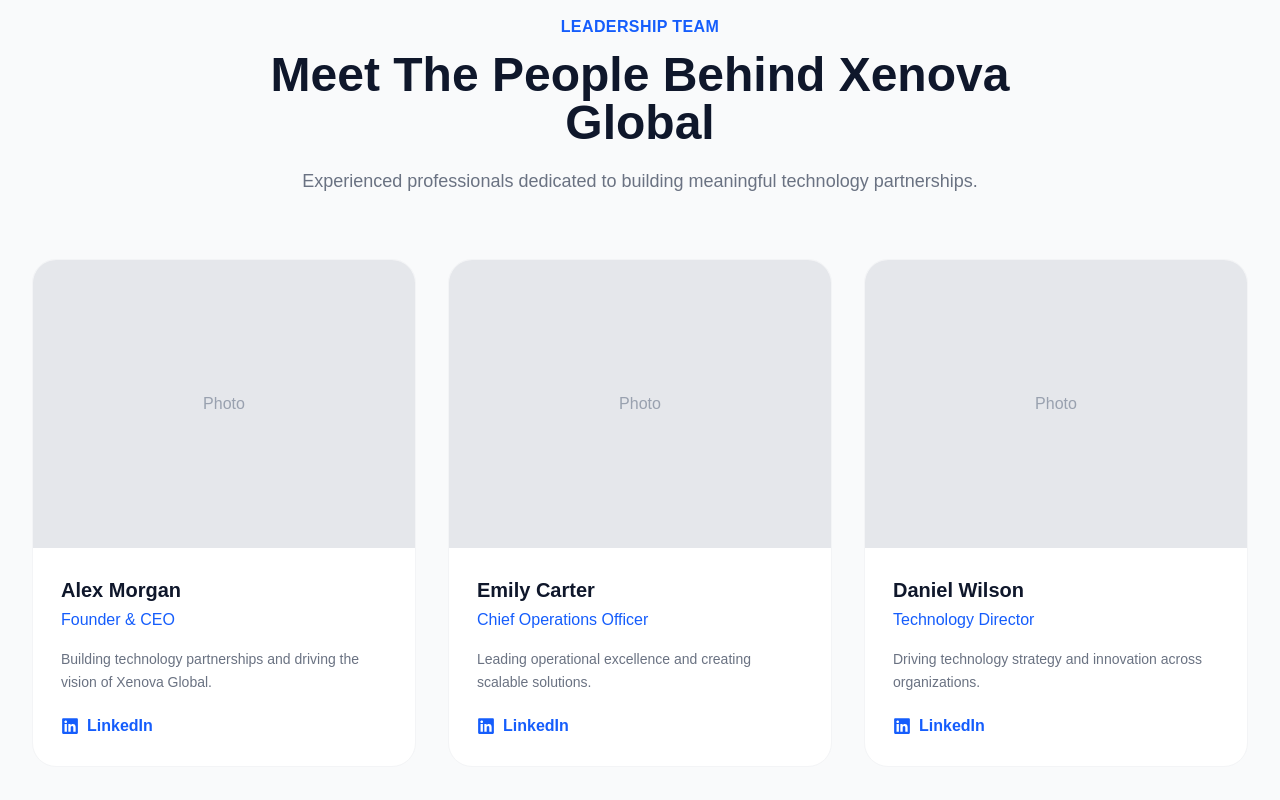
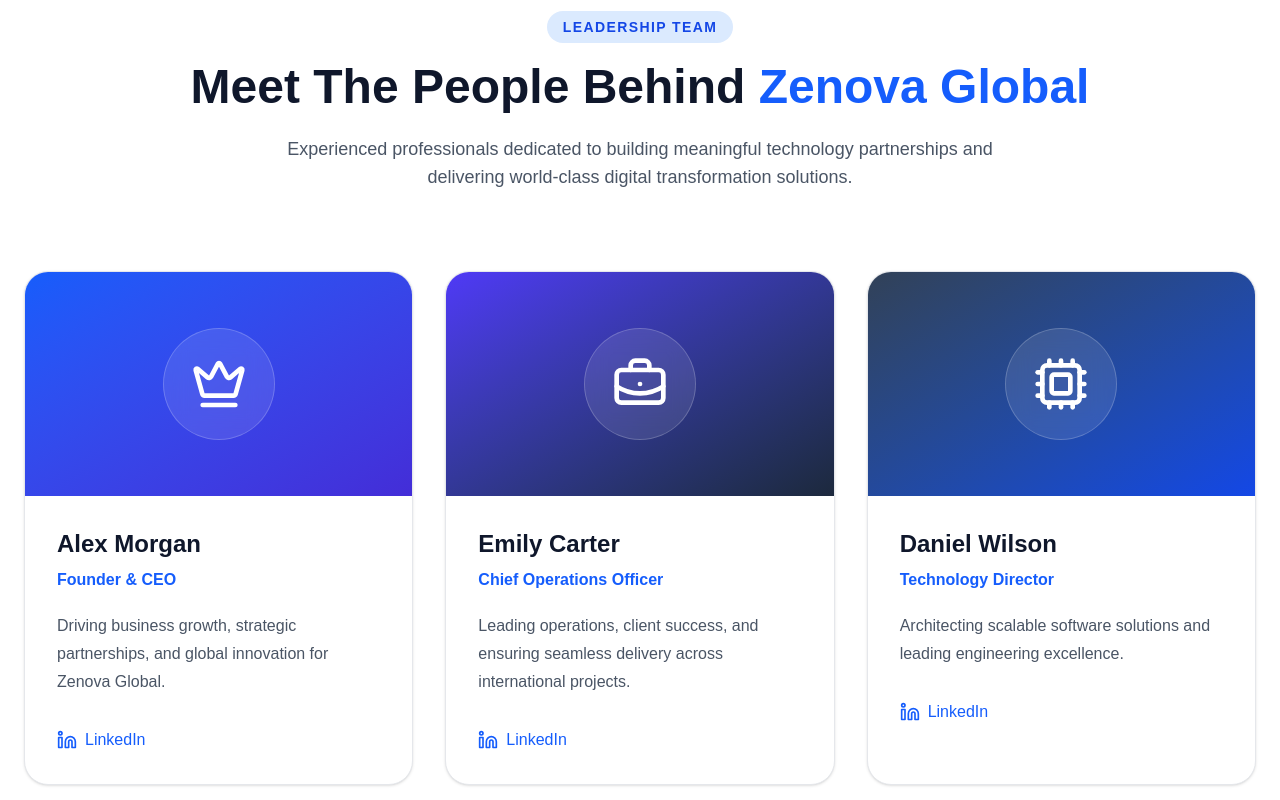
Before and after one commit to harshkheni1819/Zenovo-Global, a Next.js app: page /about in a window 1280 px wide. Shown: the part 2640-3440 px from the top of the page. Built offline with nearby package versions, Linux system fonts and the light colour scheme.

Commit message:
Add employer settings page

```diff
--- a/components/sections/Leadership.tsx
+++ b/components/sections/Leadership.tsx
@@ -1,250 +1,117 @@
-"use client";
-
-import { FaLinkedin } from "react-icons/fa";
-import { motion } from "framer-motion";
-import Container from "@/components/ui/Container";
-
+import {
+  Crown,
+  BriefcaseBusiness,
+  Cpu,
+  Linkedin,
+} from "lucide-react";
 
 const leaders = [
-
   {
-name:"Alex Morgan",
-role:"Founder & CEO",
-image:"/team/person1.jpg",
+    name: "Alex Morgan",
+    role: "Founder & CEO",
     description:
-"Building technology partnerships and driving the vision of Xenova Global."
+      "Driving business growth, strategic partnerships, and global innovation for Zenova Global.",
+    icon: Crown,
+    gradient: "from-blue-600 to-indigo-700",
   },
-
   {
-name:"Emily Carter",
-role:"Chief Operations Officer",
-image:"/team/person2.jpg",
+    name: "Emily Carter",
+    role: "Chief Operations Officer",
     description:
-"Leading operational excellence and creating scalable solutions."
+      "Leading operations, client success, and ensuring seamless delivery across international projects.",
+    icon: BriefcaseBusiness,
+    gradient: "from-indigo-600 to-slate-800",
   },
-
   {
-name:"Daniel Wilson",
-role:"Technology Director",
-image:"/team/person3.jpg",
+    name: "Daniel Wilson",
+    role: "Technology Director",
     description:
-"Driving technology strategy and innovation across organizations."
-}
-
+      "Architecting scalable software solutions and leading engineering excellence.",
+    icon: Cpu,
+    gradient: "from-slate-700 to-blue-700",
+  },
 ];
 
+export default function LeadershipPage() {
+  return (
+    <main className="bg-white">
+      <section className="mx-auto max-w-7xl px-6 py-24">
+        <div className="text-center">
+          <span className="rounded-full bg-blue-100 px-4 py-2 text-sm font-semibold uppercase tracking-widest text-blue-700">
+            Leadership Team
+          </span>
 
+          <h1 className="mt-6 text-5xl font-bold text-slate-900">
+            Meet The People Behind
+            <span className="text-blue-600"> Zenova Global</span>
+          </h1>
 
-export default function Leadership(){
+          <p className="mx-auto mt-6 max-w-3xl text-lg text-gray-600">
+            Experienced professionals dedicated to building meaningful
+            technology partnerships and delivering world-class digital
+            transformation solutions.
+          </p>
+        </div>
 
+        <div className="mt-20 grid gap-8 md:grid-cols-2 lg:grid-cols-3">
+          {leaders.map((leader) => {
+            const Icon = leader.icon;
 
-return(
+            return (
+              <div
+                key={leader.name}
+                className="overflow-hidden rounded-3xl border border-gray-200 bg-white shadow-sm transition-all duration-300 hover:-translate-y-2 hover:shadow-2xl"
+              >
+                {/* Header */}
 
-<section
-className="
-py-24
-bg-gray-50
-"
+                <div
+                  className={`flex h-56 items-center justify-center bg-gradient-to-br ${leader.gradient}`}
                 >
+                  <div className="flex h-28 w-28 items-center justify-center rounded-full border border-white/20 bg-white/10 backdrop-blur-md">
+                    <Icon className="h-14 w-14 text-white" />
+                  </div>
+                </div>
 
+                {/* Content */}
 
-<Container>
+                <div className="p-8">
+                  <h2 className="text-2xl font-bold text-slate-900">
+                    {leader.name}
+                  </h2>
 
-
-<div className="
-text-center
-max-w-3xl
-mx-auto
-">
-
-
-<p className="
-text-blue-600
-font-semibold
-uppercase
-tracking-wide
-">
-
-Leadership Team
-
+                  <p className="mt-2 font-semibold text-blue-600">
+                    {leader.role}
                   </p>
 
+                  <p className="mt-5 leading-7 text-gray-600">
+                    {leader.description}
+                  </p>
 
-<h2 className="
-mt-3
-text-4xl
-lg:text-5xl
-font-bold
-text-slate-900
-">
+                  <div className="mt-8 flex items-center gap-2 text-blue-600 hover:text-blue-800">
+                    <Linkedin size={20} />
+                    <span className="font-medium">LinkedIn</span>
+                  </div>
+                </div>
+              </div>
+            );
+          })}
+        </div>
 
-Meet The People
-Behind Xenova Global
+        {/* Bottom Section */}
 
+        <div className="mt-24 rounded-3xl bg-gradient-to-r from-slate-900 via-blue-900 to-slate-900 px-10 py-16 text-center text-white">
+          <h2 className="text-4xl font-bold">
+            Leadership Built on Trust & Innovation
           </h2>
 
-
-<p className="
-mt-5
-text-gray-500
-text-lg
-">
-
-Experienced professionals dedicated to
-building meaningful technology partnerships.
-
+          <p className="mx-auto mt-6 max-w-4xl text-lg text-slate-300">
+            Our leadership team combines decades of expertise in technology,
+            recruitment, and digital transformation to help organizations build
+            exceptional teams and deliver innovative business solutions
+            worldwide.
           </p>
-
-
         </div>
-
-
-
-
-
-<div className="
-grid
-md:grid-cols-3
-gap-8
-mt-16
-">
-
-
-{
-leaders.map((leader,index)=>(
-
-
-<motion.div
-
-key={leader.name}
-
-initial={{
-opacity:0,
-y:30
-}}
-
-whileInView={{
-opacity:1,
-y:0
-}}
-
-transition={{
-delay:index*0.1
-}}
-
-viewport={{
-once:true
-}}
-
-className="
-bg-white
-rounded-3xl
-overflow-hidden
-border
-border-gray-100
-hover:shadow-xl
-transition
-"
-
->
-
-
-{/* Image Placeholder */}
-
-<div className="
-h-72
-bg-gray-200
-flex
-items-center
-justify-center
-text-gray-400
-">
-
-Photo
-
-</div>
-
-
-
-
-<div className="
-p-7
-">
-
-
-<h3 className="
-text-xl
-font-bold
-text-slate-900
-">
-
-{leader.name}
-
-</h3>
-
-
-<p className="
-mt-1
-text-blue-600
-font-medium
-">
-
-{leader.role}
-
-</p>
-
-
-
-<p className="
-mt-4
-text-gray-500
-text-sm
-leading-relaxed
-">
-
-{leader.description}
-
-</p>
-
-
-
-<button
-className="
-mt-5
-flex
-items-center
-gap-2
-text-blue-600
-font-semibold
-"
->
-
-<FaLinkedin size={18} />
-
-LinkedIn
-
-</button>
-
-
-</div>
-
-
-</motion.div>
-
-
-))
-
+      </section>
+    </main>
+  );
 }
-
-
-</div>
-
-
-</Container>
-
-
-</section>
-
-)
-
-}
```
Lines whose indentation alone changed are shown as unchanged.
